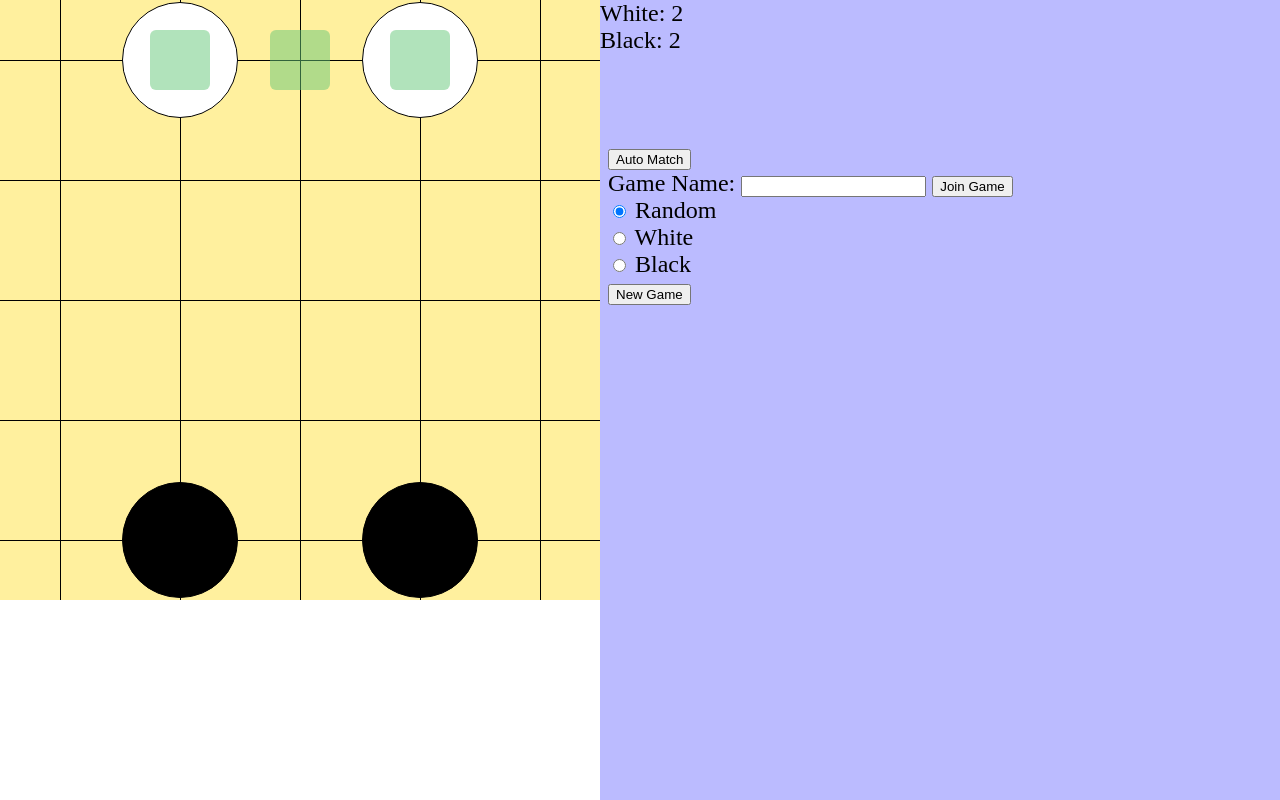
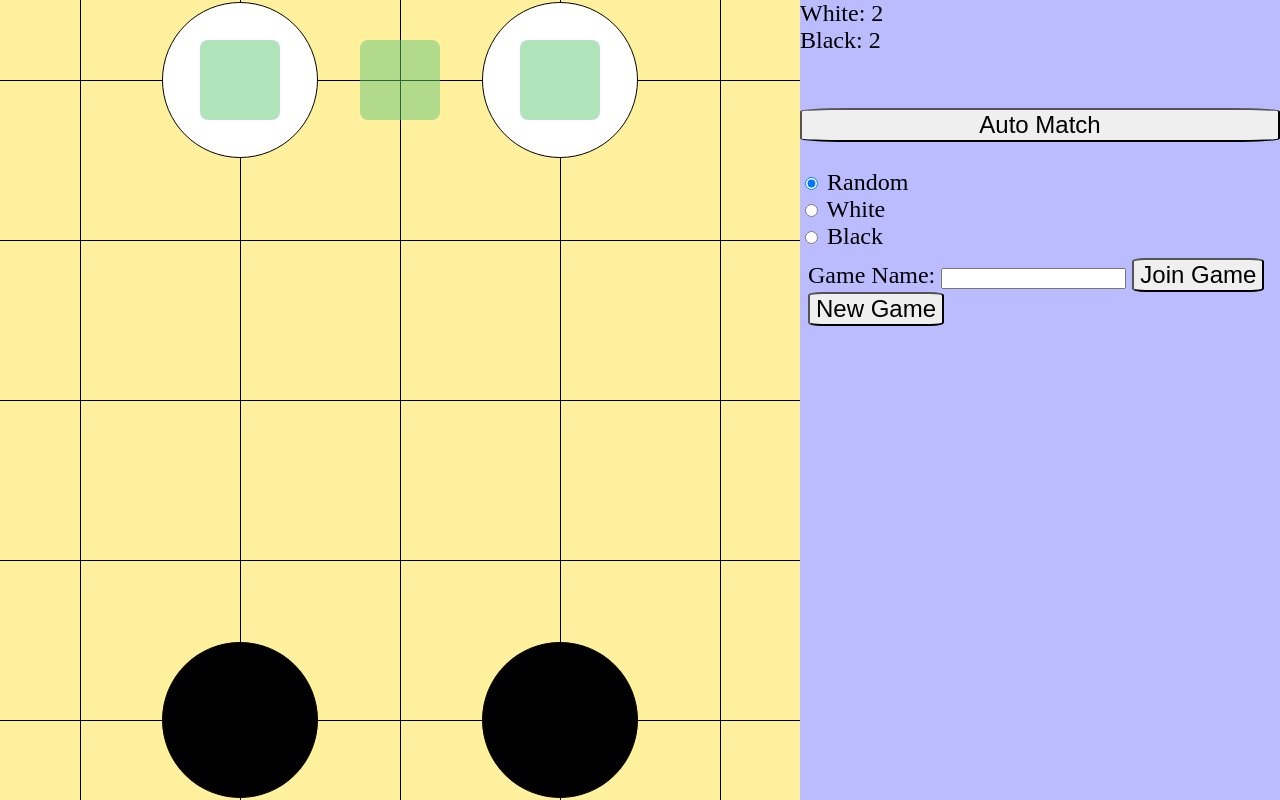
Before and after one commit to ColinYergin/Flank, a website: page index.html in a window 1280 px wide. Drawn offline with Linux system fonts and the light colour scheme.

Commit message:
CSS improvement, three layouts

```diff
--- a/index.html
+++ b/index.html
@@ -18,18 +18,18 @@
   <div id="Right">
     <div id="scores">
     White: <span id="wscore"></span><br>
-    Black: <span id="bscore"></span><br></div><br>
+    Black: <span id="bscore"></span><br></div>
     <div id="errors"><span id="lasterror"></span><br></div>
     <div id="messages"><span id="joined"></span><br></div>
-    <div class="rform" id="NewGame">
-      <button type="button" onclick="AutoMatchFormSubmit()">Auto Match</button><br>
-      Game Name: <input type="text" id="GameName">
-      <button type="button" onclick="JoinGameFormSubmit()">Join Game</button>
-      <form name="NewGameForm">
+    <button type="button" onclick="AutoMatchFormSubmit()">Auto Match</button><br>
+    <form name="NewGameForm">
       <label><input type="radio" name="color" value="random" checked> Random</label><br>
       <label><input type="radio" name="color" value="white"> White<br></label>
       <label><input type="radio" name="color" value="black"> Black<br></label>
-      </form>
+    </form>
+    <div class="rform" id="NewGame">
+      Game Name: <input type="text" id="GameName">
+      <button type="button" onclick="JoinGameFormSubmit()">Join Game</button>
       <button type="button" onclick="NewGameFormSubmit()">New Game</button>
     </div>
     <div id="GameInfo" hidden="true">
--- a/static/styles.css
+++ b/static/styles.css
@@ -5,36 +5,42 @@
 	user-select: none;
 	position:relative;
 	overflow-x:hidden;
-	width: 75vh;
-	height: 75vh;
+	min-width: 100vh;
+	min-height: 100vh;
+	flex-grow:0;
+	flex-shrink:1;
 }
 #Right {
-	position: absolute;
-	top: 0;
-	right: 0;
-	bottom: 0;
-	left: 75vh;
+	font-size:1em;
+	display:flex;
+	flex-direction: column;
 	background-color: #bbf;
+	flex-grow:1;
 }
-@media all and (max-width: 90vh) {
-	#board {
-		width: 100vw;
-		height: 100vw;
-	}
-	#Right {
-		position: absolute;
-		top: 100vw;
-		right: 0;
-		bottom: 0;
-		left: 0;
-		background-color: #bbf;
-	}
+button {
+	font-size: 1em;
+	border-radius: 10%;
 }
 body {
 	margin:0;
 	font-size: 1.5em;
-	display: flex;
-	flex-flow: row wrap;
+	display:flex;
+	flex-direction:row;
+}
+@media all and (max-width: 120vh) {
+	#board {
+		min-width: 75vh;
+		min-height: 75vh;
+	}
+}
+@media all and (max-width: 100vh) {
+	#board {
+		min-width: 100vw;
+		min-height: 100vw;
+	}
+	body {
+		flex-direction:column;
+	}
 }
 td {
 	padding:0;
```
